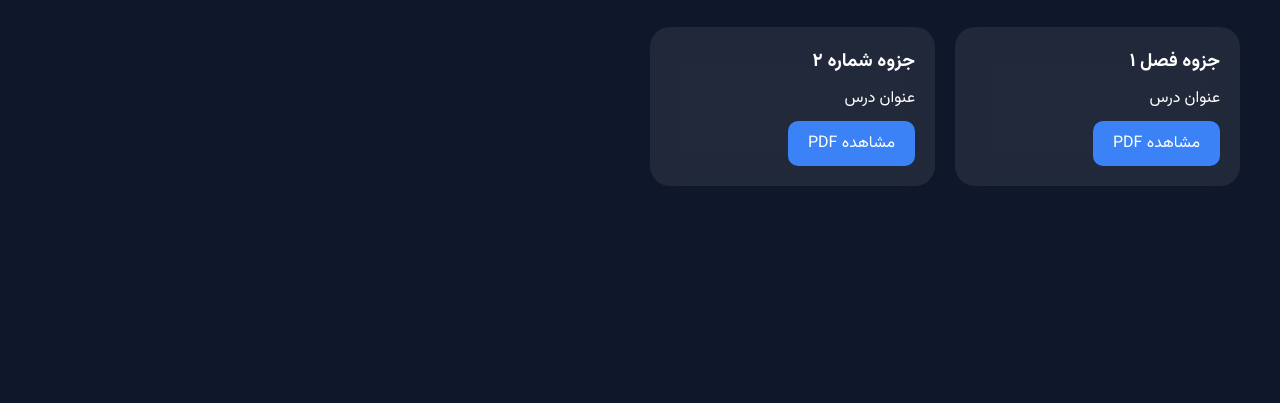
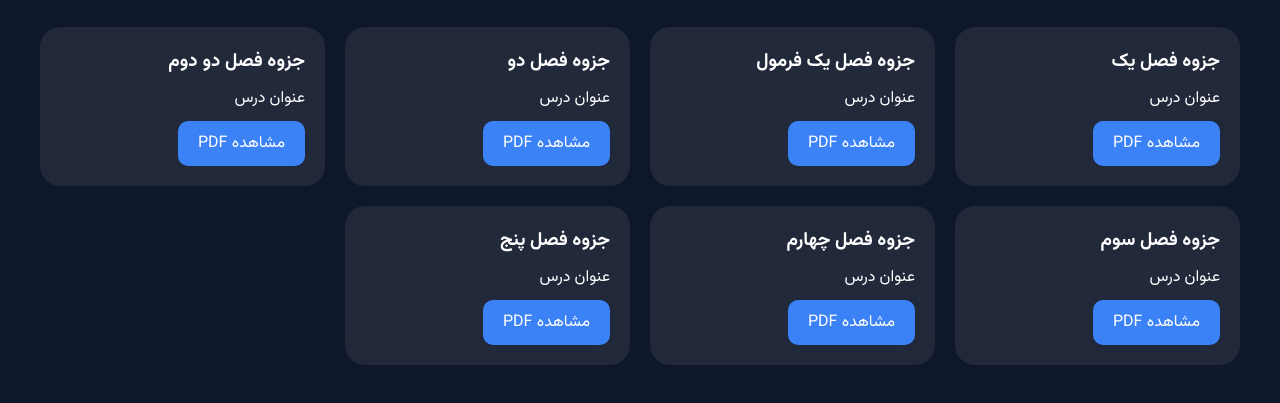
Before and after one commit to taxa6953/fizik, a plain HTML site: page index.html in a window 1280 px wide. Shown: the part 83-486 px from the top of the page. Drawn offline with Linux system fonts and the light colour scheme.

Commit message:
Update index.html

```diff
--- a/index.html
+++ b/index.html
@@ -73,17 +73,52 @@ margin-top:10px;
 <div class="grid">
 
 <div class="card">
-<h3>جزوه فصل ۱</h3>
+<h3>جزوه فصل یک</h3>
 <p>عنوان درس</p>
 <a href="pdfs/فیزیک فصل اول.pdf" class="btn" target="_blank">
 مشاهده PDF
 </a>
 </div>
+<div class="card">
+<h3>جزوه فصل یک فرمول</h3>
+<p>عنوان درس</p>
+<a href="pdfs/note2.pdf" class="btn" target="_blank">
+مشاهده PDF
+</a>
+</div>
 
 <div class="card">
-<h3>جزوه شماره ۲</h3>
+<h3>جزوه فصل دو</h3>
+<p>عنوان درس</p>
+<a href="pdfs/فیزیک فصل دوم.pdf" class="btn" target="_blank">
+مشاهده PDF
+</a>
+</div>
+<div class="card">
+<h3>جزوه فصل دو دوم</h3>
+<p>عنوان درس</p>
+<a href="pdfs/فیزیک فصل دوم (1).pdf" class="btn" target="_blank">
+مشاهده PDF
+</a>
+</div>
+<div class="card">
+<h3>جزوه فصل سوم</h3>
 <p>عنوان درس</p>
 <a href="pdfs/note2.pdf" class="btn" target="_blank">
+مشاهده PDF
+</a>
+</div>
+<div class="card">
+<h3>جزوه فصل چهارم</h3>
+<p>عنوان درس</p>
+<a href="pdfs/فیزیک فصل چهارم.pdf" class="btn" target="_blank">
+مشاهده PDF
+</a>
+</div>
+<div class="card">
+<h3>جزوه فصل پنج</h3>
+<p>عنوان درس</p>
+<a href="pdfs/فیزیک فصل پنجم.pdf" class="btn" target="_blank">
 مشاهده PDF
 </a>
 </div>
```
